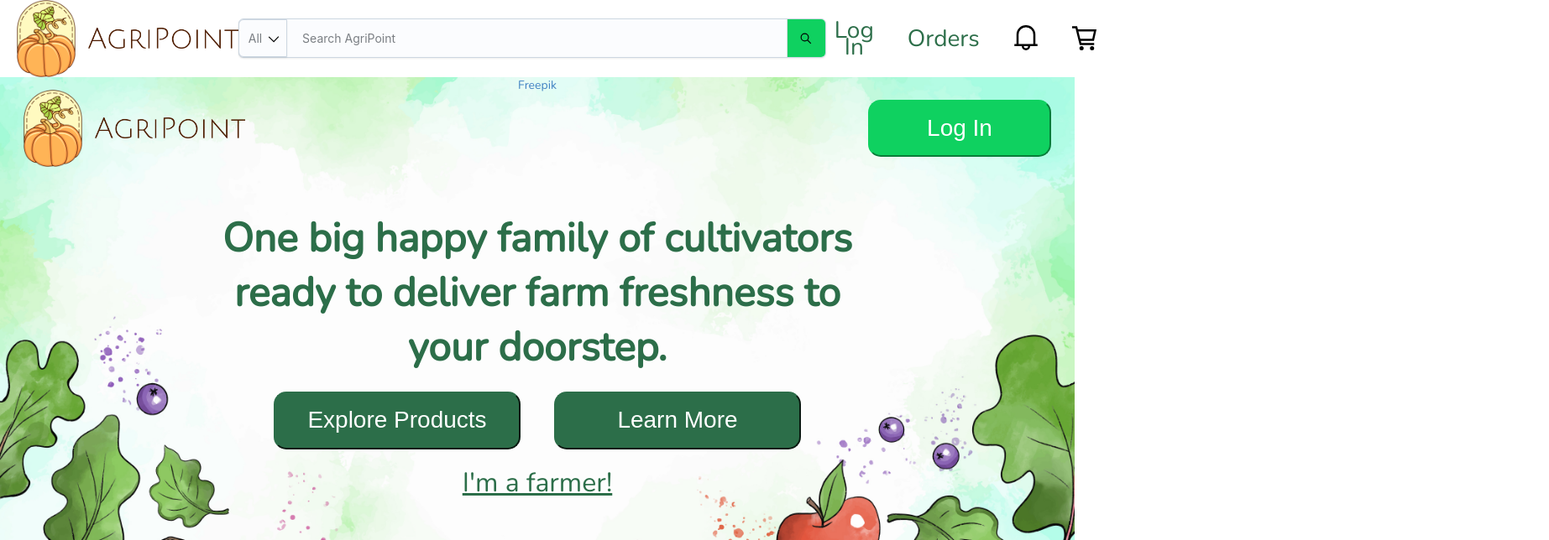
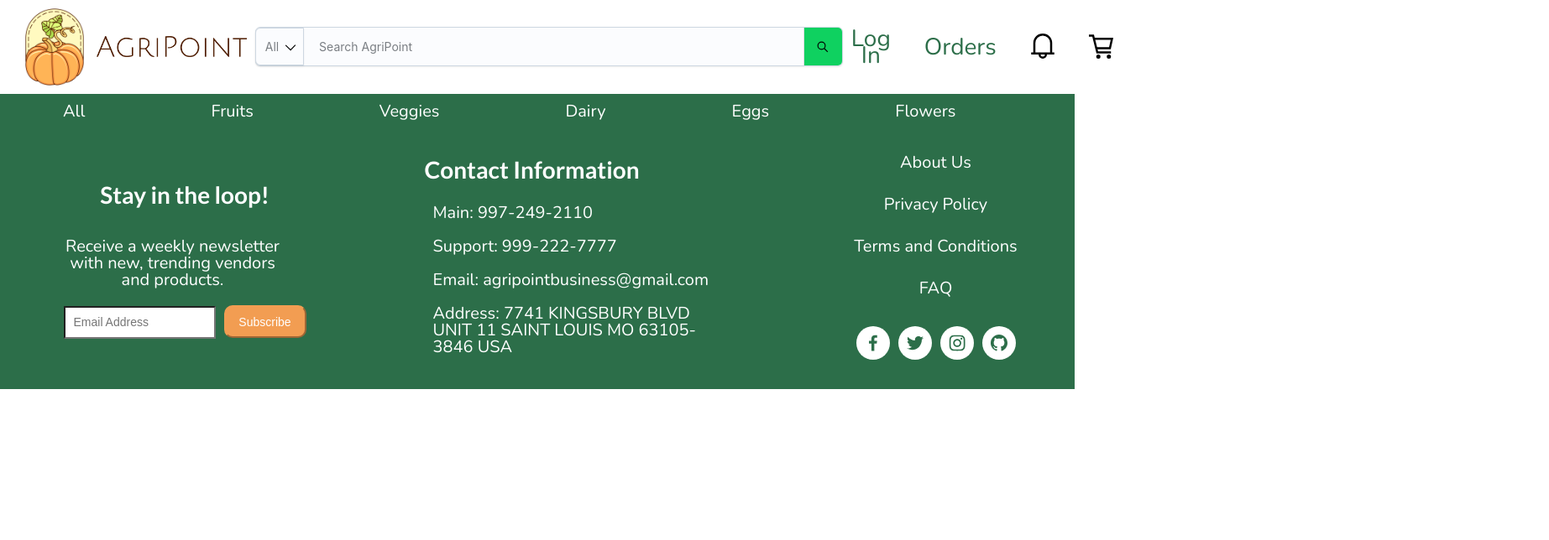
Before and after one commit to BlackPearlescence/AgriPointCapstone, a React (Create React App) app in the folder client/: page /home in a window 1280 px wide. Shown: the top 644 px of the page at 84% size, 1845 px wide, since content can reach past the window. Built offline with nearby package versions, Linux system fonts and the light colour scheme.

Commit message:
make bottom navbar and sidebar

```diff
--- a/client/src/App.js
+++ b/client/src/App.js
@@ -3,13 +3,44 @@ import './App.scss';
 import LandingPage from './pages/LandingPage';
 import Footer from './components/Footer';
 import Header from './components/Header';
+import { Outlet, Route, Routes } from 'react-router-dom';
+import HomePage from './pages/HomePage';
+import NotFoundPage from './pages/NotFoundPage';
 
 function App() {
+
+  const MainSiteLayout = () => {
+    return (
+      <div>
+        <Header />
+        <Outlet />
+        <Footer />
+      </div>
+    )
+  }
+
+  const LandingLayout = () => {
+    return (
+      <div>
+        <Outlet />
+        <Footer />
+      </div>
+    )
+  }
+
   return (
     <div className="App">
-      <Header />
-      <LandingPage/>
-      <Footer />
+      <Routes>
+        <Route path="/" element={<MainSiteLayout />}>
+          <Route path="*" element={<NotFoundPage />} />
+        </Route>
+        <Route path="/" element={<LandingLayout />}>
+          <Route path="/" element={<LandingPage />} />
+        </Route>
+        <Route path="/home" element={<MainSiteLayout />}>
+            <Route path="/home" element={<HomePage />} />
+        </Route>
+      </Routes>
     </div>
   );
 }
--- a/client/src/components/BottomNavigationBar.jsx
+++ b/client/src/components/BottomNavigationBar.jsx
@@ -1,9 +1,23 @@
+import { useState } from "react"
 import styles from "./BottomNavigationBar.module.scss"
+import { Drawer } from "@mui/material"
 
 const BottomNavigationBar = () => {
+    const [sidebarState, setSidebarState] = useState(false)
     return (
-        <div>
-
+        <div className={styles.bottomNavigationContainer}>
+            <a onClick={() => setSidebarState(true)} href="#">All</a>
+            <a href="#">Fruits</a>
+            <a href="#">Veggies</a>
+            <a href="#">Dairy</a>
+            <a href="#">Eggs</a>
+            <a href="#">Flowers</a>
+            <a href="#">Edible Seeds</a>
+            <a href="#">Deals</a>
+            <a href="#">Vendors</a>
+            <Drawer anchor="left" open={sidebarState} onClose={() => setSidebarState(false)}>
+                <h3>BLOOD</h3>
+            </Drawer>
         </div>
     )
 }
--- a/client/src/components/BottomNavigationBar.module.scss
+++ b/client/src/components/BottomNavigationBar.module.scss
@@ -0,0 +1,27 @@
+@use "../App.scss";
+
+.bottomNavigationContainer{
+    width: 100%;
+    height: 3rem;
+    display: flex;
+    flex-direction: row;
+    justify-content: space-around;
+    align-items: center;
+    background-color: App.$darkspringgreen;
+}
+
+.bottomNavigationContainer a {
+    text-decoration: none;
+    color: App.$white;
+    font-size: App.$medium-1;
+    // padding-top: 10px;
+    // padding-bottom: 10px;
+    padding: 10px;
+    padding-left: 75px;
+    padding-right: 75px;
+    transition: background-color 0.2s ease, color 0.2s ease;
+    &:hover {
+        background-color: App.$white;
+        color: App.$darkspringgreen
+    }
+}
--- a/client/src/components/TopNavigationBar.module.scss
+++ b/client/src/components/TopNavigationBar.module.scss
@@ -13,7 +13,8 @@
     flex-direction: row;
     align-items: center;
     justify-content: flex-start;
-    padding-left: 20px
+    padding-left: 20px;
+    margin: 10px;
 }
 
 .brandLogo {
--- a/client/src/index.js
+++ b/client/src/index.js
@@ -5,12 +5,15 @@ import App from './App';
 import reportWebVitals from './reportWebVitals';
 import 'semantic-ui-css/semantic.min.css'
 import '@fontsource/public-sans';
+import { BrowserRouter } from "react-router-dom"
 
 
 const root = ReactDOM.createRoot(document.getElementById('root'));
 root.render(
   <React.StrictMode>
-    <App />
+    <BrowserRouter>
+      <App />
+    </BrowserRouter>
   </React.StrictMode>
 );
 
--- a/client/src/pages/HomePage.jsx
+++ b/client/src/pages/HomePage.jsx
@@ -0,0 +1,11 @@
+
+
+const HomePage = () => {
+
+    return (
+        <div>
+        </div>
+    )
+}
+
+export default HomePage;
--- /dev/null
+++ b/client/src/pages/NotFoundPage.jsx
@@ -0,0 +1,11 @@
+
+
+const NotFoundPage = () => {
+    return(
+        <div>
+            <h3>Page does not exist!</h3>
+        </div>
+    )
+}
+
+export default NotFoundPage;
```
